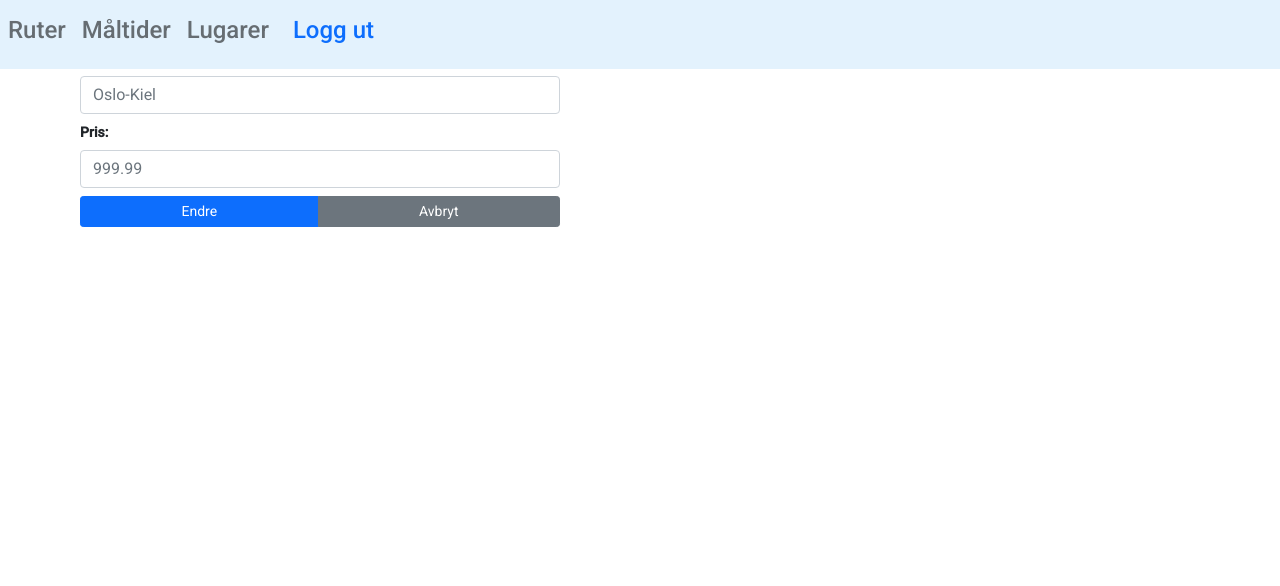
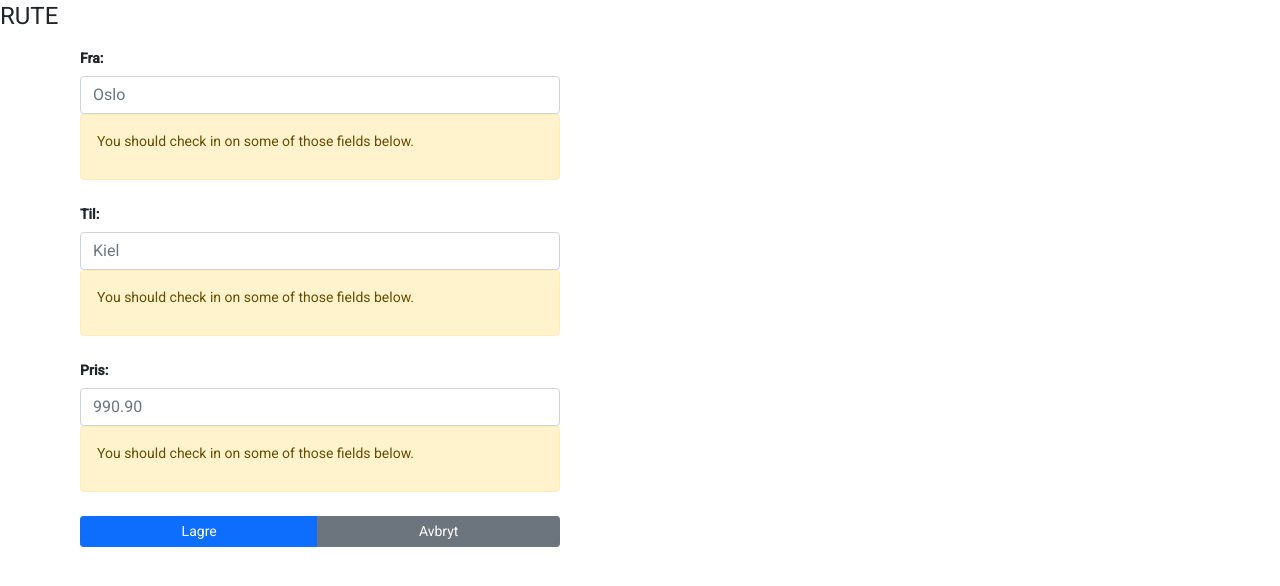
Before and after one commit to NimaAB/web-app-oppgave-2, an Angular app in the folder Web-app-oppgave-2/ClientApp/: page /api/rute/oppdater/1 in a window 1280 px wide. Shown: the top 586 px of the page. Built offline with nearby package versions, Linux system fonts and the light colour scheme.

Commit message:
ruter form validerer og viser ny rute objekt i console

```diff
--- a/Web-app-oppgave-2/ClientApp/src/app/app.component.html
+++ b/Web-app-oppgave-2/ClientApp/src/app/app.component.html
@@ -1,2 +1,2 @@
-<app-navbar></app-navbar>
+<!--<app-navbar></app-navbar>-->
 <router-outlet></router-outlet>
--- a/Web-app-oppgave-2/ClientApp/src/app/app.module.ts
+++ b/Web-app-oppgave-2/ClientApp/src/app/app.module.ts
@@ -1,5 +1,5 @@
 import { NgModule } from '@angular/core';
-import { FormsModule } from '@angular/forms'
+import { ReactiveFormsModule } from '@angular/forms'
 import { BrowserModule } from '@angular/platform-browser';
 
 import { AppComponent } from './app.component';
@@ -40,8 +40,8 @@ import { AddItemCardComponent } from './components/add-item-card/add-item-card.c
     BrowserModule,
     BrowserAnimationsModule,
     MatTabsModule,
+    ReactiveFormsModule,
     AppRoutingModule,
-    FormsModule
   ],
   providers: [],
   bootstrap: [AppComponent]
--- a/Web-app-oppgave-2/ClientApp/src/app/components/add-item-card/add-item-card.component.html
+++ b/Web-app-oppgave-2/ClientApp/src/app/components/add-item-card/add-item-card.component.html
@@ -1,6 +1,6 @@
 <div class="d-flex flex-column align-items-center m-3 shadow" style="background: rgba(0,129,167,0.5); border-radius: 5px; width: 50%;">
   <div class="d-flex align-items-center justify-content-around w-100 pt-3">
-    <h4 class="fw-normal" style="color: whitesmoke; letter-spacing: 2px;">Legg til ny \{{rute\}</h4>
+    <h4 class="fw-normal" style="color: whitesmoke; letter-spacing: 2px;">Legg til ny {{formType}}</h4>
   </div>
 
     <div *ngIf="formType==='rute'" class="d-flex justify-content-between align-items-center m-2" style="width: 150px;">
--- a/Web-app-oppgave-2/ClientApp/src/app/components/rute-form/rute-form.component.html
+++ b/Web-app-oppgave-2/ClientApp/src/app/components/rute-form/rute-form.component.html
@@ -1,20 +1,34 @@
 <div class="w-50 border-3 border-primary">
-  <h1>rute redigering</h1>
-  <form class="d-flex flex-column justify-content-center align-items-center">
-    <div class="w-75">
-      <label for="tur" class="form-label fw-bolder">Tur: </label>
-      <input type="text" placeholder="{{rute.tur}}" id="tur" class="form-control">
+  <h1>RUTE</h1>
+  <form  [formGroup]="form" (ngSubmit)="onSubmit()" class="d-flex flex-column justify-content-center align-items-center">
+    <input type="hidden" name="id">
+    <div class="form-group w-75">
+      <label class="form-label fw-bolder">Fra: </label>
+      <input formControlName="fra" type="text" placeholder="Oslo" class="form-control">
+      <div class="alert alert-warning" role="alert" *ngIf="form.controls.fra.invalid">
+        <p>You should check in on some of those fields below.</p>
+      </div>
     </div>
-    <div class="mt-2 w-75">
-      <label for="pris" class="form-label fw-bolder">Pris: </label>
-      <input type="number" placeholder="{{rute.pris}}" id="pris" class="form-control">
+    <div class="form-group mt-2 w-75">
+      <label class="form-label fw-bolder">Til: </label>
+      <input formControlName="til" type="text" placeholder="Kiel" class="form-control">
+      <div class="alert alert-warning" role="alert" *ngIf="form.controls.til.invalid">
+        <p>You should check in on some of those fields below.</p>
+      </div>
     </div>
-    <!--<div class="mt-2 w-75">
-      <label for="bilde" class="form-label fw-bolder">Bilde: </label>
-      <input type="file" placeholder="{{rute.bilde}}" id="bilde" class="form-control" alt="Et bilde" accept=".jpeg, .jpg, .png">
+    <div class="form-group mt-2 w-75">
+      <label class="form-label fw-bolder">Pris: </label>
+      <input formControlName="pris" type="number" placeholder="990.90" class="form-control">
+      <div class="alert alert-warning" role="alert" *ngIf="form.controls.pris.invalid">
+        <p>You should check in on some of those fields below.</p>
+      </div>
+    </div>
+    <!--<div class="form-group mt-2 w-75">
+      <label class="form-label fw-bolder">Bilde: </label>
+      <input type="file" placeholder="{{rute.bilde}}" class="form-control" alt="Et bilde" accept=".jpeg, .jpg, .png">
     </div>-->
-    <div class="mt-2 w-75 btn-group">
-      <input type="submit" value="Endre" class="btn btn-sm btn-primary">
+    <div class="form-group mt-2 w-75 btn-group">
+      <input type="submit" value="Lagre" class="btn btn-sm btn-primary">
       <input type="submit" (click)="gaaTilbake()" value="Avbryt" class="btn btn-sm btn-secondary">
     </div>
   </form>
--- a/Web-app-oppgave-2/ClientApp/src/app/components/rute-form/rute-form.component.ts
+++ b/Web-app-oppgave-2/ClientApp/src/app/components/rute-form/rute-form.component.ts
@@ -1,6 +1,7 @@
 import { Component, OnInit } from '@angular/core';
 import { Rute } from 'src/models/rute';
 import { Location } from '@angular/common';
+import {FormGroup, Validators, FormControl } from '@angular/forms';
 
 @Component({
   selector: 'app-rute-form',
@@ -8,14 +9,22 @@ import { Location } from '@angular/common';
   styleUrls: ['./rute-form.component.css']
 })
 export class RuteFormComponent implements OnInit {
-  rute:Rute;
+  form = new FormGroup({
+    fra: new FormControl(
+      null,
+      Validators.compose([Validators.required,Validators.pattern("[A-ZÆØÅ][a-zæøå]{2,25}")])
+    ),
+    til: new FormControl(
+      null,
+      Validators.compose([Validators.required,Validators.pattern("[A-ZÆØÅ][a-zæøå]{2,25}")])
+    ),
+    pris: new FormControl(
+      null,
+      Validators.required
+    )
+  });
+
   constructor(private location:Location) {
-
-    this.rute = {
-      tur: "Oslo-Kiel",
-      bilde: "../../assets/kiel.jpg",
-      pris: 999.99
-    };
   }
 
   ngOnInit(): void {
@@ -24,4 +33,15 @@ export class RuteFormComponent implements OnInit {
   gaaTilbake() {
     this.location.back();
   }
+
+  onSubmit() {
+    /*let rute:string = `rute = {
+    \tfra: ${ this.form.value.fra },
+    \n\ttil: ${this.form.value.til},
+    \n\tpris: ${this.form.value.pris}\n}`;*/
+
+    if(this.form.valid){
+      console.log(this.form.value);
+    }
+  }
 }
--- a/Web-app-oppgave-2/ClientApp/src/models/rute.ts
+++ b/Web-app-oppgave-2/ClientApp/src/models/rute.ts
@@ -1,13 +1,8 @@
 export class Rute{
-  id?:number;
-  tur:string;
-  bilde?:any;
-  pris:number;
-
-  constructor(tur:string, pris:number) {
-    this.tur = tur;
-    //this.bilde = bilde;
-    this.pris = pris;
-  }
-
+  constructor(
+    public tur:string,
+    public pris:number,
+    public bilde?:any,
+    public id?:number
+  ) { }
 }
```
